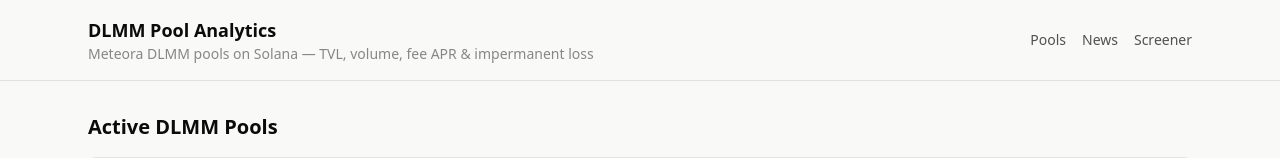
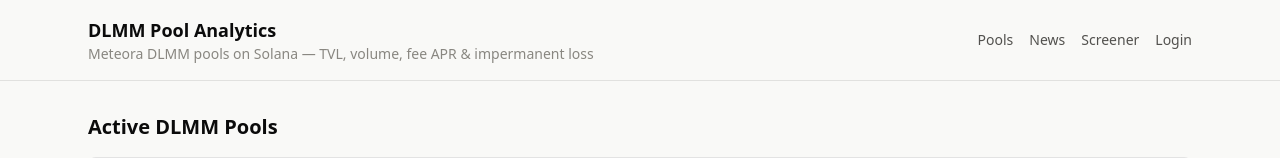
Before and after one commit to brianrickyb/dlmm-analytic-dashboard, a React (Vite) app in the folder frontend/: page / in a window 1280 px wide. Shown: the top 158 px of the page. Built offline with nearby package versions, Linux system fonts and the light colour scheme; no server answers.

Commit message:
feat(frontend): wire AuthProvider, auth routes, and auth-aware nav

```diff
--- a/frontend/src/App.tsx
+++ b/frontend/src/App.tsx
@@ -1,20 +1,29 @@
 import { Route, Routes } from 'react-router-dom';
+import { AuthProvider } from './lib/auth/AuthContext';
 import { Layout } from './components/Layout';
 import { PoolListPage } from './pages/PoolListPage';
 import { PoolDetailPage } from './pages/PoolDetailPage';
 import { NewsPage } from './pages/NewsPage';
 import { ScreenerPage } from './pages/ScreenerPage';
+import { SignupPage } from './pages/SignupPage';
+import { LoginPage } from './pages/LoginPage';
+import { AccountPage } from './pages/AccountPage';
 
 function App() {
   return (
+    <AuthProvider>
       <Layout>
         <Routes>
           <Route path="/" element={<PoolListPage />} />
           <Route path="/pools/:poolId" element={<PoolDetailPage />} />
           <Route path="/news" element={<NewsPage />} />
           <Route path="/screener" element={<ScreenerPage />} />
+          <Route path="/signup" element={<SignupPage />} />
+          <Route path="/login" element={<LoginPage />} />
+          <Route path="/account" element={<AccountPage />} />
         </Routes>
       </Layout>
+    </AuthProvider>
   );
 }
 
--- a/frontend/src/components/Layout.tsx
+++ b/frontend/src/components/Layout.tsx
@@ -1,7 +1,10 @@
 import { Link } from 'react-router-dom';
 import type { ReactNode } from 'react';
+import { useAuth } from '../lib/auth/AuthContext';
 
 export function Layout({ children }: { children: ReactNode }) {
+  const { session } = useAuth();
+
   return (
     <div className="min-h-screen">
       <header className="border-b" style={{ borderColor: 'var(--border)' }}>
@@ -24,6 +27,15 @@
             <Link to="/screener" style={{ color: 'var(--text-secondary)' }}>
               Screener
             </Link>
+            {session ? (
+              <Link to="/account" style={{ color: 'var(--text-secondary)' }}>
+                {session.user.email}
+              </Link>
+            ) : (
+              <Link to="/login" style={{ color: 'var(--text-secondary)' }}>
+                Login
+              </Link>
+            )}
           </nav>
         </div>
       </header>
```
Lines whose indentation alone changed are shown as unchanged.
